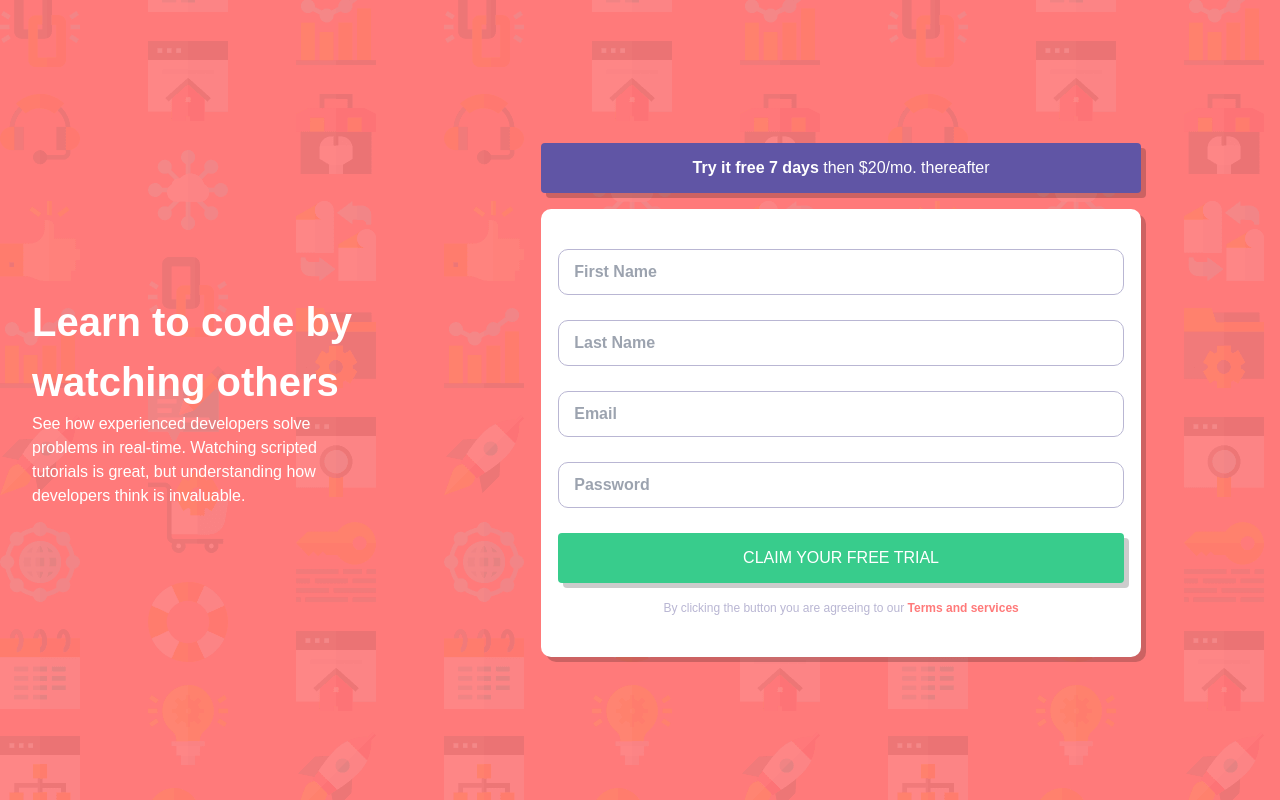
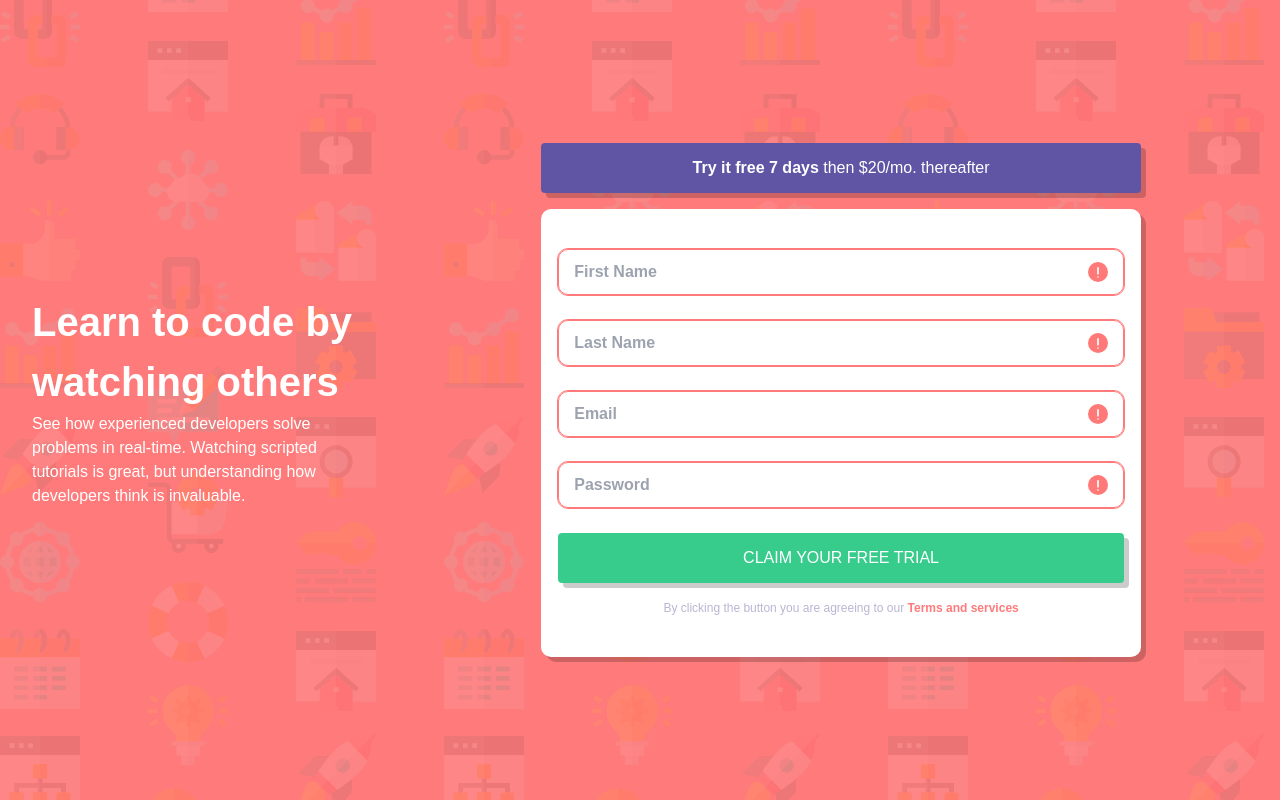
Before and after one commit to IestynGage/sign-up-form, a React (Create React App) app: page / in a window 1280 px wide. Built offline with nearby package versions, Linux system fonts and the light colour scheme.

Commit message:
CSS to make the form field display invalid state

```diff
--- a/src/Components/FormField/FormField.css
+++ b/src/Components/FormField/FormField.css
@@ -14,3 +14,13 @@
   border-radius: 10px;
   font-weight: 600;
 }
+
+.invalid,
+.invalid:focus {
+  background: url("../../assets/icon-error.svg") no-repeat right;
+  background-size: 20px;
+  background-origin: content-box;
+  border: 1px solid var(--primary-red);
+  outline: 1px solid var(--primary-red);
+  color: var(--primary-red);
+}
--- a/src/Components/FormField/FormField.tsx
+++ b/src/Components/FormField/FormField.tsx
@@ -17,5 +17,7 @@ export default function FormField({
   label = "",
   inputType = "text",
 }: FormFieldProps) {
-  return <input className="formField" type={inputType} placeholder={label} />;
+  return (
+    <input className="formField invalid" type={inputType} placeholder={label} />
+  );
 }
```
